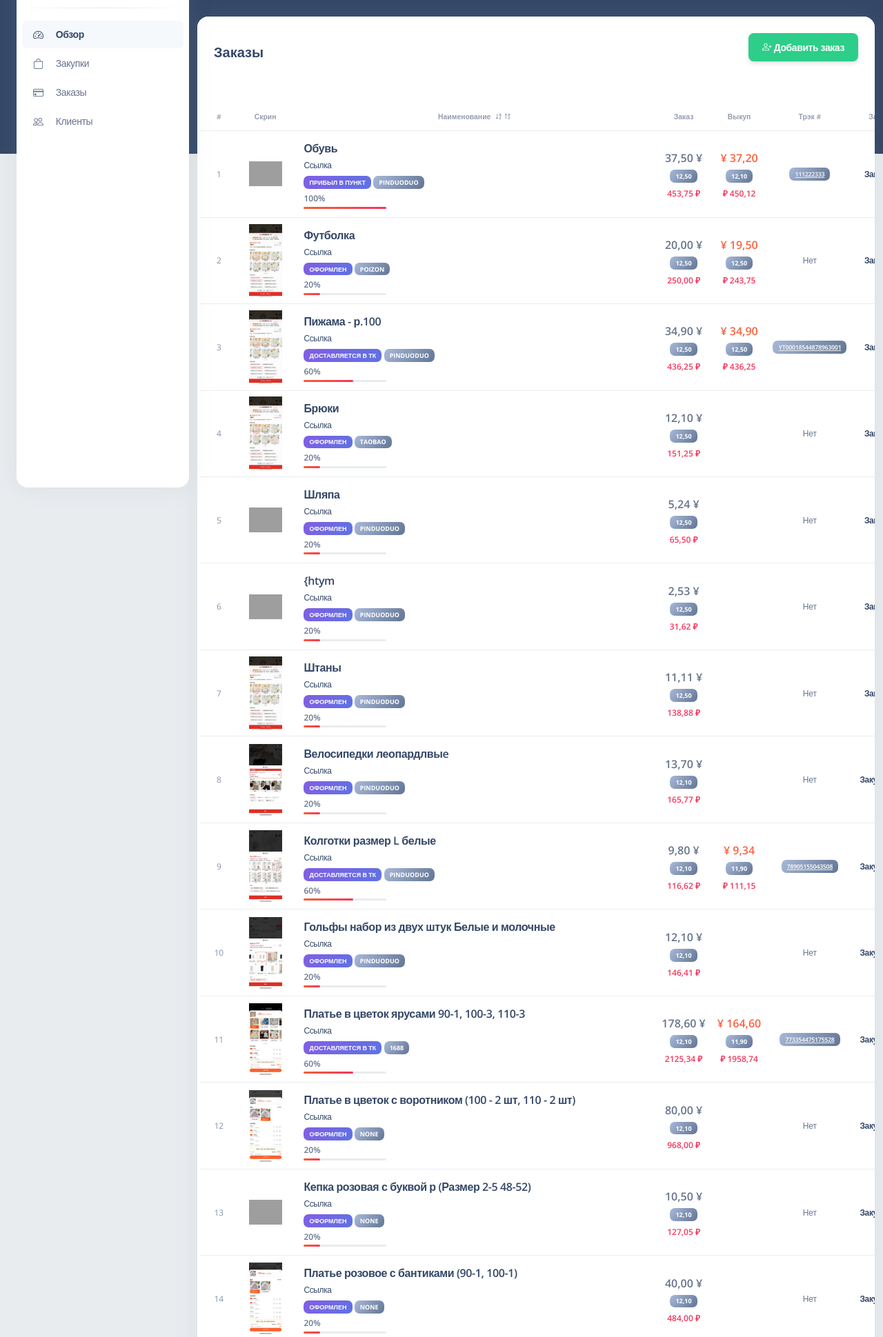
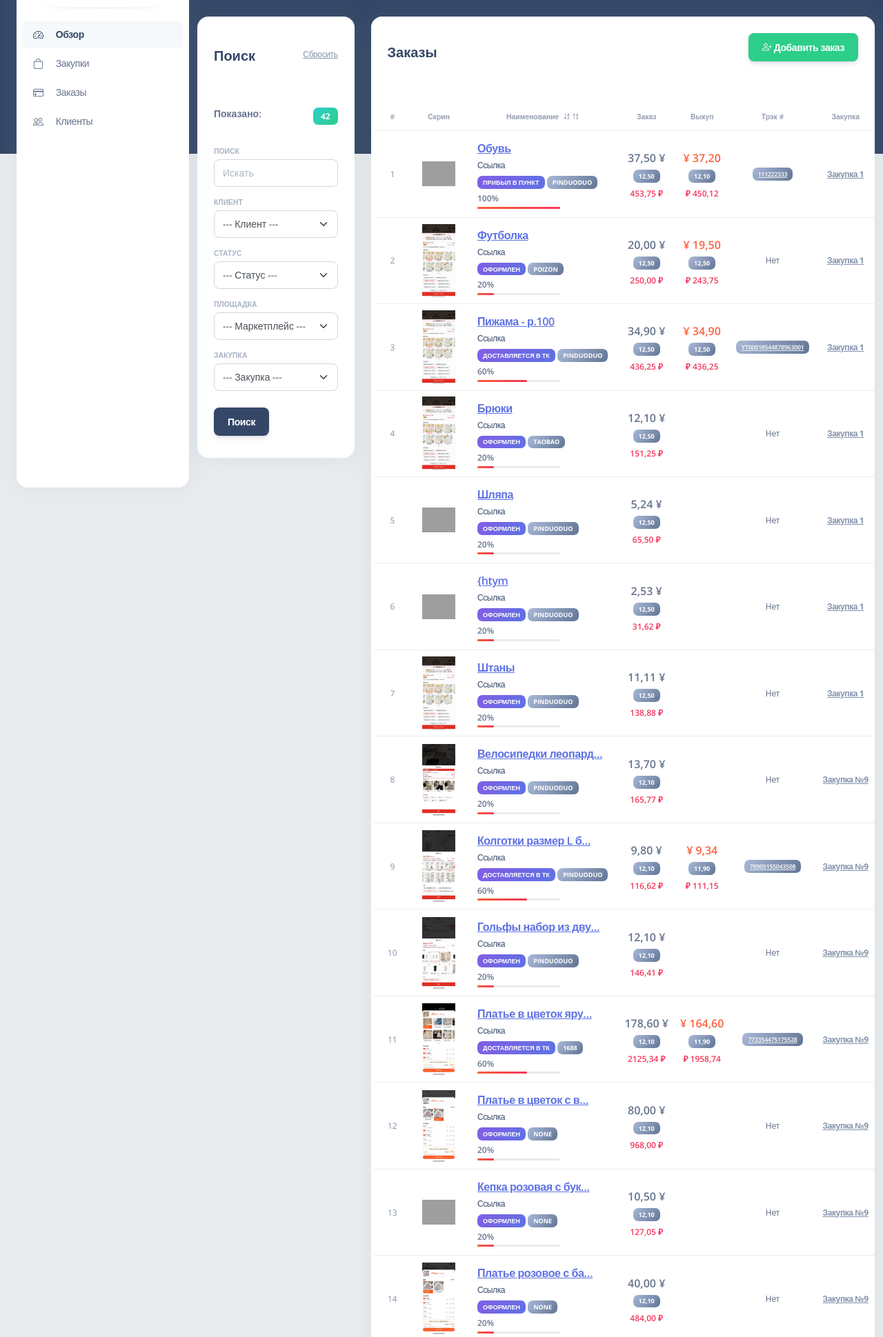
Before and after one commit to ale88andr/pik, a Django app: page /orders in a window 1280 px wide. Shown: the part 77-2016 px from the top of the page at 69% size. Run offline with Django 5.2, Linux system fonts and the light colour scheme; data comes from the database, SQL or seed files in the repository; some libraries are stand-ins or nearby versions; grey boxes are pictures that could not be loaded.

Commit message:
Feat: add order filters

```diff
--- /dev/null
+++ b/app/utils.py
@@ -0,0 +1,4 @@
+def is_search_form_filled(request, fields):
+    if fields:
+        return any(map(lambda f: request.GET.get(f), fields))
+    return False
--- a/order/forms/order.py
+++ b/order/forms/order.py
@@ -1,7 +1,10 @@
 from django import forms
 
 from order.forms.base import BaseForm
+from order.models.customer import Customer
+from order.models.marketplace import Marketplace
 from order.models.order import Order
+from order.models.purchase import Purchase
 
 class OrderForm(BaseForm):
 
@@ -80,3 +83,47 @@ class CreatePurchaseCustomerOrderForm(OrderForm):
             "url",
             "order_price",
         )
+
+
+class OrderSearchForm(forms.Form):
+    def __init__(self, *args, **kwargs):
+        super().__init__(*args, **kwargs)
+        default_select_class = "form-select me-sm-2"
+        default_input_class = "form-control me-sm-2"
+
+        self.fields["customer"].widget.attrs['class'] = default_select_class
+        self.fields["marketplace"].widget.attrs['class'] = default_select_class
+        self.fields["status"].widget.attrs['class'] = default_select_class
+        self.fields["query"].widget.attrs['class'] = default_input_class
+        self.fields["purchase"].widget.attrs['class'] = default_select_class
+
+    query = forms.CharField(
+        label="Поиск",
+        required=False,
+        widget=forms.TextInput(attrs={"placeholder": "Искать"})
+    )
+    customer = forms.ModelChoiceField(
+        label="Клиент",
+        queryset=Customer.objects.all(),
+        empty_label="--- Клиент ---",
+        required=False
+    )
+    status = forms.ChoiceField(
+        label="Статус",
+        choices=[("", "--- Статус ---")] + [
+            (status.value, status.label) for status in Order.Status
+        ],
+        required=False
+    )
+    marketplace = forms.ModelChoiceField(
+        label="Площадка",
+        queryset=Marketplace.objects.all(),
+        empty_label="--- Маркетплейс ---",
+        required=False
+    )
+    purchase = forms.ModelChoiceField(
+        label="Закупка",
+        queryset=Purchase.objects.all(),
+        empty_label="--- Закупка ---",
+        required=False
+    )
--- a/order/templates/common/tables/empty.html
+++ b/order/templates/common/tables/empty.html
@@ -1,5 +1,5 @@
 <tr class="text-center no-hover">
-    <td colspan="{{ colspan }}" class="no-hover p-4">
+    <td colspan="{{ colspan }}" class="p-4">
         <svg
             height="45px"
             width="45px"
@@ -26,6 +26,6 @@
                 />
             </g>
         </svg>
-        <p class="text-body-tertiary">Нет данных</p>
+        <p class="text-sm text-body-tertiary">Нет данных</p>
     </td>
 </tr>
--- a/order/templates/order/v2/list.html
+++ b/order/templates/order/v2/list.html
@@ -5,7 +5,43 @@
 {% block content %}
 
 <div class="row">
-    <div class="col-lg-12 col-sm-12">
+    <div class="col-lg-3 mb-sm-4">
+        <div class="card">
+            <div class="card-header mt-3">
+                <div class="d-flex justify-content-between align-items-center">
+                    <h5 class="text-capitalize">Поиск</h1>
+                    <p>
+                        <a href="{% url 'orders' %}" class="link-secondary text-xs">Сбросить</a>
+                    </p>
+                </div>
+            </div>
+
+            <div class="card-body">
+                <div class="d-flex justify-content-between">
+                    <p class="mb-2 text-sm font-weight-bold">
+                        Показано:
+                    </p>
+                    <p><span class="ms-2 badge bg-gradient-success">{{ total }}</span></p>
+                </div>
+                <form method="get">
+                    <div class="row">
+                        {% for field in form %}
+                            <div class="col-xs-12 col-sm-12 col-auto mt-2">
+                                <span class="text-uppercase text-secondary text-center text-xxs font-weight-bolder opacity-7">
+                                    {{ field.label }}
+                                </span> {{ field }}
+                            </div>
+                        {% endfor %}
+                        <div class="mt-4 mb-2">
+                            <button class="btn btn-dark my-sm-0" type="submit">Поиск</button>
+                        </div>
+                    </div>
+                </form>
+            </div>
+        </div>
+    </div>
+
+    <div class="col-lg-9 col-12">
         <div class="card h-100">
             <div class="card-header pt-3">
                 <div class="d-flex justify-content-between align-items-center">
@@ -17,6 +53,7 @@
                     </p>
                 </div>
             </div>
+
             <div class="card-body px-0 pt-0 pb-2">
                 <div class="table-responsive p-1">
                     <table class="table align-items-center mb-0">
@@ -67,12 +104,12 @@
                                             </div>
                                         </div>
                                     </td>
-                                    <td class="col-md-2">
+                                    <td>
                                         <div class="d-flex px-2 py-1">
                                             <div class="d-flex flex-column justify-content-center">
                                                 <p class="text-xl font-weight-bold mb-1">
-                                                    <a href="{% url 'order' pk=item.pk %}">
-                                                        {{ item.title }}
+                                                    <a class="link-primary" href="{% url 'order' pk=item.pk %}">
+                                                        {{ item.title|truncatechars:20 }}
                                                     </a>
                                                 </p>
                                                 <p class="text-xs mb-2">
@@ -127,12 +164,12 @@
                                         {%endif%}
                                     </td>
                                     <td class="text-xs align-middle text-center">
-                                        <a href="{% url 'purchase' pk=item.purchase.pk %}">
+                                        <a class="link-secondary" href="{% url 'purchase' pk=item.purchase.pk %}">
                                             <strong>{{ item.purchase }}</strong>
                                         </a>
                                     </td>
                                     <td class="text-xs align-middle text-center">
-                                        <a href="{% url 'customer' pk=item.customer.pk %}">
+                                        <a class="link-secondary" href="{% url 'customer' pk=item.customer.pk %}">
                                             <strong>{{ item.customer }}</strong>
                                         </a>
                                     </td>
@@ -193,7 +230,7 @@
                                     </td>
                                 </tr>
                             {% empty %}
-                                {% include "common/tables/empty.html" with colspan=6 %}
+                                {% include "common/tables/empty.html" with colspan=9 %}
                             {% endfor %}
                         </tbody>
                     </table>
--- a/order/views/customer.py
+++ b/order/views/customer.py
@@ -1,4 +1,3 @@
-from django.http import HttpResponse
 from django.shortcuts import render, get_object_or_404, redirect
 from django.forms import model_to_dict
 from django.db.models import Count, Sum
@@ -11,7 +10,6 @@ from order.forms.search import SearchForm
 from order.models.customer import Customer
 from order.models.order import Order
 from order.models.purchase import Purchase
-from app.settings import STATIC_ROOT
 
 
 PAGE_SECTION = "Клиенты"
--- a/order/views/order.py
+++ b/order/views/order.py
@@ -4,8 +4,8 @@ from django.shortcuts import render, get_object_or_404, redirect
 from django.forms import model_to_dict
 from django.contrib import messages
 
-from order.forms.order import BuyOrderForm, CreateOrderForm, OrderForm, SetTrackNumOrderForm
-from order.forms.search import SearchForm
+from app.utils import is_search_form_filled
+from order.forms.order import BuyOrderForm, CreateOrderForm, OrderForm, OrderSearchForm, SetTrackNumOrderForm
 from order.models.order import Order
 
 
@@ -14,25 +14,42 @@ PAGE_SECTION_URL = "orders"
 
 
 def list(request):
-    form = SearchForm()
-    query = request.GET.get("query")
+    form = OrderSearchForm(request.GET)
+    search_form = is_search_form_filled(request, form.fields)
     sort = request.GET.get("sort", "created_at")
 
-    if query:
-        form = SearchForm(request.GET)
-        if form.is_valid():
-            search_query = form.cleaned_data["query"]
-            orders = Order.objects.search(query=search_query).order_by(sort)
+    if search_form and form.is_valid():
+        orders = Order.objects
+
+        search = form.cleaned_data["query"]
+        customer_id = form.cleaned_data["customer"]
+        marketplace_id = form.cleaned_data["marketplace"]
+        purchase_id = form.cleaned_data["purchase"]
+        status = int(form.cleaned_data["status"]) if form.cleaned_data["status"] else None
+
+        if search:
+            orders = orders.search(query=search)
+
+        if customer_id:
+            orders = orders.filter(customer=customer_id)
+
+        if marketplace_id:
+            orders = orders.filter(marketplace=marketplace_id)
+
+        if status is not None:
+            orders = orders.filter(status=status)
+
+        if purchase_id:
+            orders = orders.filter(purchase=purchase_id)
     else:
-        orders = Order.objects.all().order_by(sort)
+        orders = Order.objects.all()
 
     return render(
         request,
         "order/v2/list.html",
         {
             "form": form,
-            "search_query": query,
-            "records": orders,
+            "records": orders.order_by(sort),
             "total": orders.count(),
             "page_section": PAGE_SECTION,
             "page_section_url": PAGE_SECTION_URL,
--- a/order/views/purchase.py
+++ b/order/views/purchase.py
@@ -4,10 +4,10 @@ from django.db.models import Sum, Count
 from django.contrib import messages
 
 from app.services import export_data_to_excel, export_to_excel
+from app.utils import is_search_form_filled
 from order.forms.order import CreatePurchaseOrderForm
 from order.forms.purchase import PurchaseInitialForm, PurchaseEditForm, PurchaseCloseForm, PurchaseSearchForm
 from order.forms.search import SearchForm
-from order.models.marketplace import Marketplace
 from order.models.order import Order
 from order.models.purchase import Purchase
 
@@ -50,34 +50,32 @@ def list(request):
 
 
 def detail(request, pk):
-    search_form = PurchaseSearchForm()
-    is_form_filled = request.GET.get("query") or request.GET.get("customer") or request.GET.get("marketplace") or request.GET.get("status")
+    search_form = PurchaseSearchForm(request.GET)
+    is_form_filled = is_search_form_filled(request, search_form.fields)
     search_orders = None
     sort = request.GET.get("sort", "created_at")
 
-    if is_form_filled:
-        search_form = PurchaseSearchForm(request.GET)
-        if search_form.is_valid():
-            search_orders = Order.objects
+    if is_form_filled and search_form.is_valid():
+        search_orders = Order.objects
 
-            search = search_form.cleaned_data["query"]
-            customer_id = search_form.cleaned_data["customer"]
-            marketplace_id = search_form.cleaned_data["marketplace"]
-            status = int(search_form.cleaned_data["status"]) if search_form.cleaned_data["status"] else None
+        search = search_form.cleaned_data["query"]
+        customer_id = search_form.cleaned_data["customer"]
+        marketplace_id = search_form.cleaned_data["marketplace"]
+        status = int(search_form.cleaned_data["status"]) if search_form.cleaned_data["status"] else None
 
-            if search:
-                search_orders = search_orders.search(query=search)
+        if search:
+            search_orders = search_orders.search(query=search)
 
-            if customer_id:
-                search_orders = search_orders.filter(customer=customer_id)
+        if customer_id:
+            search_orders = search_orders.filter(customer=customer_id)
 
-            if marketplace_id:
-                search_orders = search_orders.filter(marketplace=marketplace_id)
+        if marketplace_id:
+            search_orders = search_orders.filter(marketplace=marketplace_id)
 
-            if status is not None:
-                search_orders = search_orders.filter(status=status)
+        if status is not None:
+            search_orders = search_orders.filter(status=status)
 
-            search_orders = search_orders.filter(purchase=pk)
+        search_orders = search_orders.filter(purchase=pk)
 
     purchase = get_object_or_404(Purchase, pk=pk)
     orders = purchase.purchase_orders.all()
```
